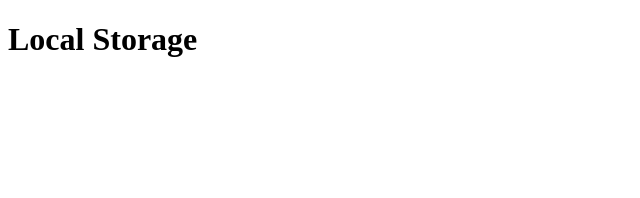
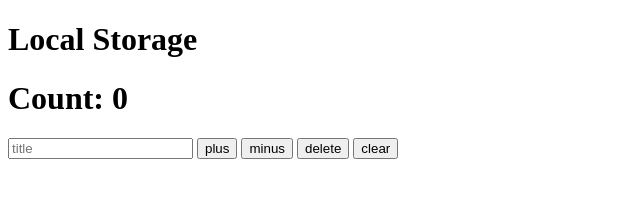
Before and after one commit to Otelbayev/JavaScript, a plain HTML site: page lesson50/index.html in a window 1280 px wide. Shown: the whole page, without its empty margins (0-640 px from the left). Drawn offline with Linux system fonts and the light colour scheme.

Commit message:
LocalStorage 1

```diff
--- a/lesson50/index.html
+++ b/lesson50/index.html
@@ -8,6 +8,16 @@
   </head>
   <body>
     <h1>Local Storage</h1>
+    <h1>
+      Count:
+      <span id="count">1</span>
+    </h1>
+    <h3 id="title"></h3>
+    <input type="text" oninput="onChange(event)" placeholder="title" />
+    <button onclick="plus()">plus</button>
+    <button onclick="minus()">minus</button>
+    <button onclick="deleteL()">delete</button>
+    <button onclick="clearing()">clear</button>
     <script src="./index.js"></script>
   </body>
 </html>
--- a/lesson50/index.js
+++ b/lesson50/index.js
@@ -3,3 +3,35 @@
 // 	— Malumotlarni LocalStorage'dan olish / unga qo'shish
 // 	—  Malumotlar o'chirish va clear qilish
 // 	—  LocalStorageni loop qilish
+
+if (localStorage.getItem("count")) {
+  count.innerText = localStorage.getItem("count");
+} else {
+  count.innerText = 0;
+}
+
+const plus = () => {
+  count.innerText = eval(`${count.innerText} + 1`);
+  localStorage.setItem("count", count.innerText);
+};
+
+const minus = () => {
+  count.innerText = eval(`${count.innerText} - 1`);
+  localStorage.setItem("count", count.innerText);
+};
+
+const deleteL = () => {
+  localStorage.removeItem("count");
+  count.innerText = 0;
+};
+
+const clearing = () => {
+  localStorage.clear();
+  count.innerText = 0;
+  title.innerText = "";
+};
+
+const onChange = ({ target: { value } }) => {
+  localStorage.setItem("title", value);
+  title.innerText = value;
+};
```
